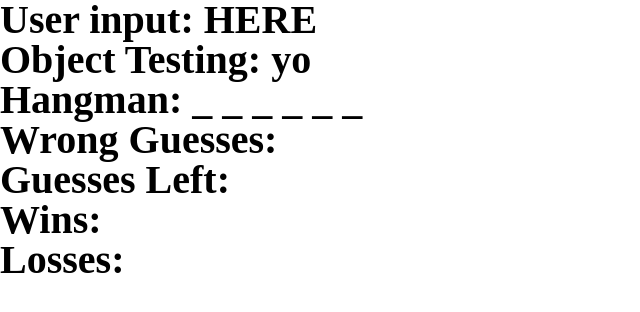
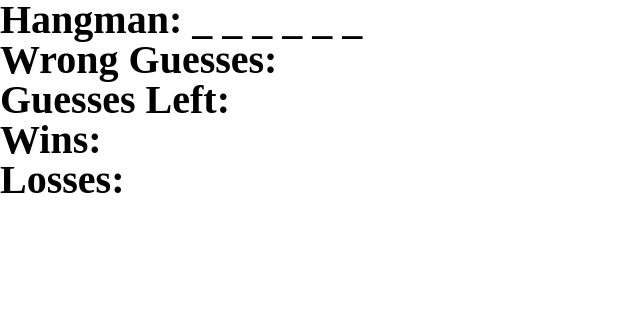
Before and after one commit to John95/hangman-game, a plain HTML site: page index.html in a window 1280 px wide. Shown: the whole page, without its empty margins (0-640 px from the left). Drawn offline with Linux system fonts and the light colour scheme.

Commit message:
took out some unneccesary HTML content

```diff
--- a/index.html
+++ b/index.html
@@ -8,8 +8,6 @@
 </head>
 <body>
 	<div class="container">
-		<p>User input: <span id="inputKey">HERE</span></p>
-		<p>Object Testing: <span id="objectTest">yo</span></p>
 		<p>Hangman: <span id="wordToFill"></span></p>
 		<p>Wrong Guesses: <span id="wrongGuess"></span></p>
 		<p>Guesses Left: <span id="triesLeft"></span></p>
```
Also changed, not shown: assets/javascript/game.js (+0 -10 lines).
